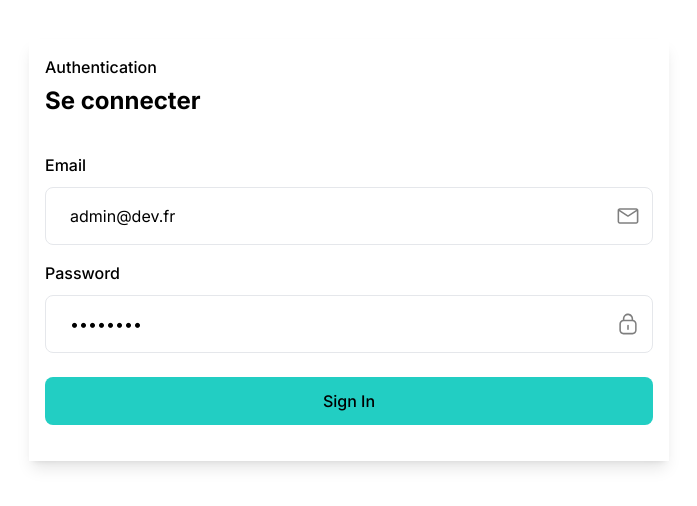
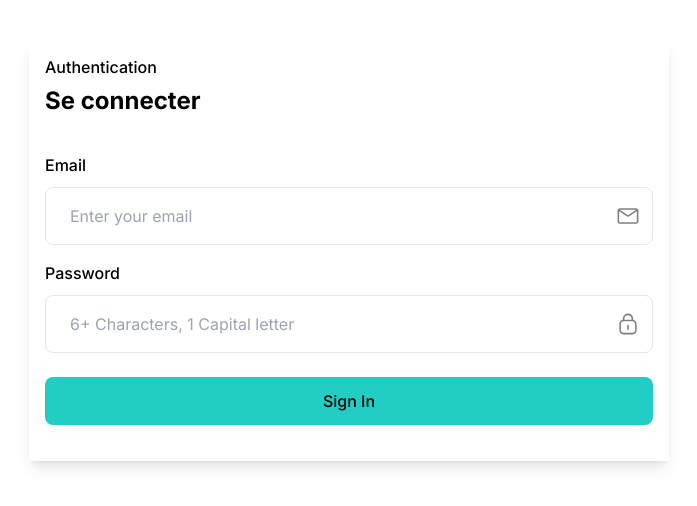
Before and after one commit to challenge-2-esgi/Challenge3, a Next.js app in the folder front/: page /login in a window 1280 px wide. Shown: the part 150-656 px from the top of the page, without its empty margins (291-988 px from the left). Built offline with nearby package versions, Linux system fonts and the light colour scheme; no server answers.

Commit message:
(front) remove default values, login form

```diff
--- a/front/src/app/login/LoginForm.jsx
+++ b/front/src/app/login/LoginForm.jsx
@@ -27,7 +27,6 @@ const LoginForm = () => {
         handleSubmit,
         formState: { errors },
     } = useForm({
-        defaultValues: { email: 'admin@dev.fr', password: 'password' },
         resolver: zodResolver(validationSchema),
     })
     const { mutate: login } = Auth.useLogin({
```
